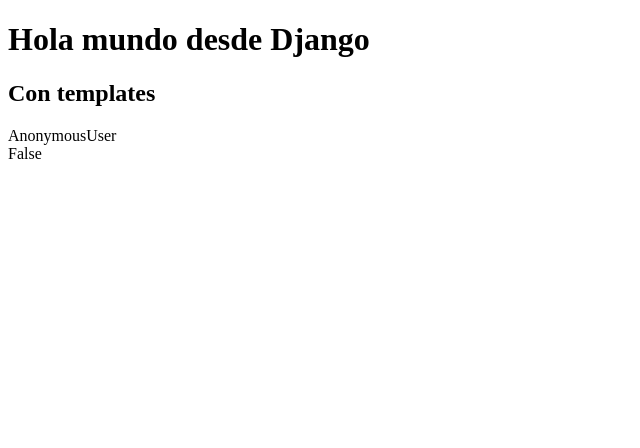
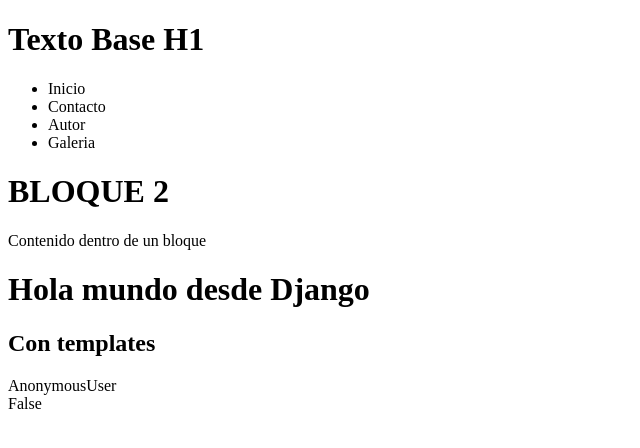
Before and after one commit to JimmyVilcaP/pw2_Teoria, a Django app: page / in a window 1280 px wide. Shown: the top 448 px of the page, without its empty margins (0-640 px from the left). Run offline with Django 5.2, Linux system fonts and the light colour scheme.

Commit message:
Probando los tag INCLUDE y EXTENDS

```diff
--- /dev/null
+++ b/pw2_django2/listaContactos/templates/base.html
@@ -0,0 +1,14 @@
+<!DOCTYPE html>
+<html lang="en">
+<head>
+    <meta charset="UTF-8">
+    <meta name="viewport" content="width=device-width, initial-scale=1.0">
+    <title>Codigo desde Django Templates</title>
+</head>
+<body>
+    <h1>Texto Base H1</h1>
+    {% block content %}
+        Contenido dentro de un bloque
+    {% endblock %}
+</body>
+</html>
--- /dev/null
+++ b/pw2_django2/listaContactos/templates/bloque2.html
@@ -0,0 +1,14 @@
+<!DOCTYPE html>
+<html lang="en">
+<head>
+    <meta charset="UTF-8">
+    <meta name="viewport" content="width=device-width, initial-scale=1.0">
+    <title>Segundo Bloque desde Templates</title>
+</head>
+<body>
+    <h1>BLOQUE 2</h1>
+    {% block content %}
+        Contenido dentro de un bloque
+    {% endblock %}
+</body>
+</html>
--- a/pw2_django2/listaContactos/templates/home.html
+++ b/pw2_django2/listaContactos/templates/home.html
@@ -6,10 +6,19 @@
     <title>Template Base</title>
 </head>
 <body>
+    {% extends 'base.html' %}
+
+    {% block content %}
+    {% include 'nav.html' %}
+    {% include 'bloque2.html' %}
+
     <h1>Hola mundo desde Django</h1>
     <h2>Con templates</h2>
+
     {{request.user}}
     <br>
     {{request.user.is_authenticated}}
+    {% endblock %}
+
 </body>
 </html>
--- /dev/null
+++ b/pw2_django2/listaContactos/templates/nav.html
@@ -0,0 +1,8 @@
+<nav>
+    <ul>
+        <li>Inicio</li>
+        <li>Contacto</li>
+        <li>Autor</li>
+        <li>Galeria</li>
+    </ul>
+</nav>
```
